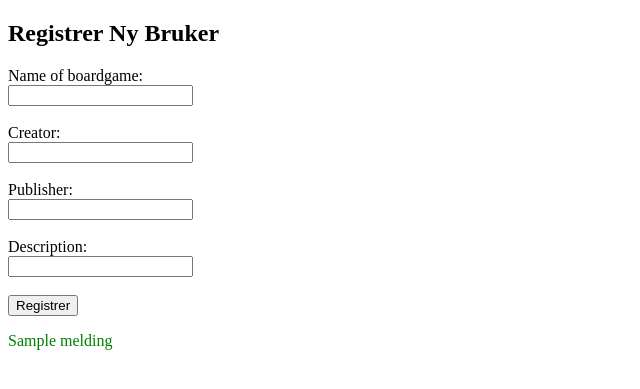
After one commit to sivertmh/boardgame-site, a Flask app: template templates/register_boardgame.html in a window 1280 px wide. The commit adds this page. Shown: the top 389 px of the page, without its empty margins (0-640 px from the left). Run offline with Flask 3, Linux system fonts and the light colour scheme; the template is opened without the code that fills it: most values are stand-ins (such as "Sample title", 1, 10 or a date in 2020).

Commit message:
Changed name to IBDb. Finished boardgame table in db. Templates for reviews and registering boardgames.

```diff
--- a/app.py
+++ b/app.py
@@ -26,15 +26,29 @@ cursor = spk_db.cursor()
 def create_tables():
     # lager user-tabell
     # bør bruke backticks på navn user pga det er en ting i mysql fra før
-    cursor.execute("CREATE TABLE `user` (id INT AUTO_INCREMENT PRIMARY KEY, username VARCHAR(255) NOT NULL UNIQUE, email VARCHAR(255) NOT NULL UNIQUE, password CHAR(60) NOT NULL, role VARCHAR(50))")
+    cursor.execute("""
+        CREATE TABLE `user` (
+            id INT AUTO_INCREMENT PRIMARY KEY,
+            username VARCHAR(255) NOT NULL UNIQUE,
+            email VARCHAR(255) NOT NULL UNIQUE,
+            password CHAR(60) NOT NULL,
+            role VARCHAR(50)
+                       )""")
     # lager boardgame-tabell
-    cursor.execute("CREATE TABLE boardgame (id INT AUTO_INCREMENT PRIMARY KEY, name VARCHAR(255) NOT NULL, creator VARCHAR(255), publisher VARCHAR(255), description TEXT DEFAULT CHARSET=utf8mb4)")
+    cursor.execute("""
+        CREATE TABLE boardgame (
+            id INT AUTO_INCREMENT PRIMARY KEY,
+            name VARCHAR(255) NOT NULL,
+            creator VARCHAR(255),
+            publisher VARCHAR(255),
+            description TEXT CHARACTER SET utf8mb4
+            )""")
     spk_db.commit()
 
 # Route for hjemside
 @app.route("/")
 def index():
-    return render_template(url_for("index"))
+    return render_template("index.html")
 
 # Route for registrering
 @app.route("/register", methods=["GET", "POST"])
--- /dev/null
+++ b/templates/register_boardgame.html
@@ -0,0 +1,33 @@
+<!DOCTYPE html>
+<html lang="en">
+
+<head>
+    <meta charset="UTF-8">
+    <meta name="viewport" content="width=device-width, initial-scale=1.0">
+    <title>Register a BHoardgame - SPK</title>
+</head>
+
+<body>
+    <h2>Registrer Ny Bruker</h2>
+    <form method="POST" action="{{ url_for('register') }}">
+        <label for="name">Name of boardgame:</label><br>
+        <input type="text" id="name" name="name" required><br><br>
+
+        <label for="creator">Creator:</label><br>
+        <input type="creator" id="creator" name="creator" required><br><br>
+
+        <label for="publisher">Publisher:</label><br>
+        <input type="publisher" id="publisher" name="publisher" required><br><br>
+
+        <label for="description">Description:</label><br>
+        <input type="description" id="description" name="description" required><br><br>
+
+        <button type="submit">Registrer</button>
+    </form>
+
+    {% if melding %}
+    <p style="color: green;">{{ melding }}</p>
+    {% endif %}
+</body>
+
+</html>
```
Also changed, not shown: templates/index.html (+13 -2 lines), templates/register.html (+4 -4 lines), templates/reviews.html (added, +14 -0 lines), README.md.
